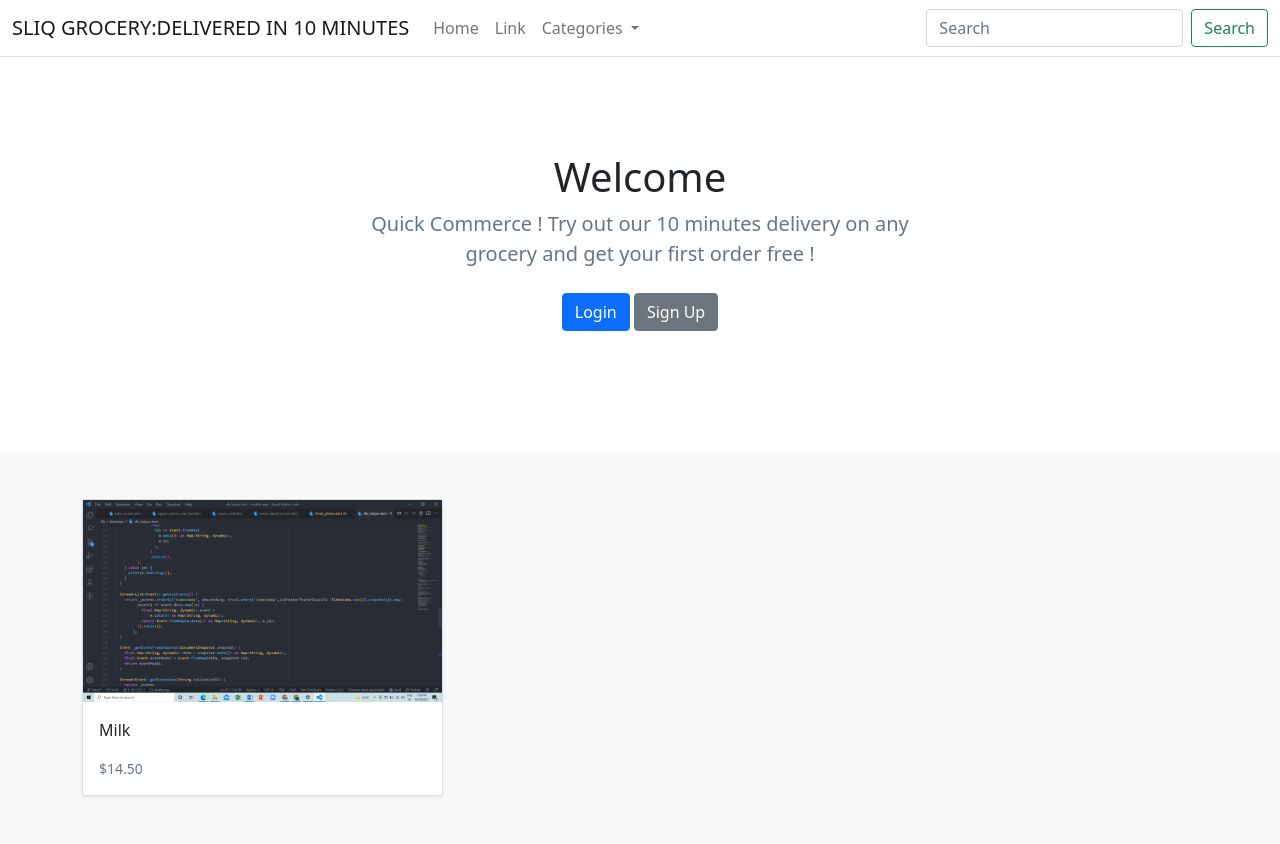
After one commit to HarshRathi2511/django-e-commerce, a Django app: a page that uses store/templates/store/category.html in a window 1280 px wide. The commit adds this page. Run offline with Django 4.2, Linux system fonts and the light colour scheme; data comes from the database, SQL or seed files in the repository; both versions use the stored data as it was after the commit; parts of the project's set-up code (start-up, migrations or seed data) failed here and were passed over; some libraries are stand-ins or nearby versions.

Commit message:
categories viewing and urls

```diff
--- a/store/models.py
+++ b/store/models.py
@@ -13,6 +13,10 @@ class Category(models.Model):
 
     def __str__(self):
         return self.name
+
+    def get_absolute_url(self):
+        return reverse('store:category_products', args=[self.slug])
+
 
 # The related_name attribute specifies the name of the reverse relation from the Category
 #  model back to your Product,otherwise default product_set()
--- /dev/null
+++ b/store/templates/store/category.html
@@ -0,0 +1,46 @@
+{% extends './base.html' %} {%load static%} {%block title%}Home{% endblock%}
+{%block content%}
+<main>
+
+    <section class="py-5 text-center container">
+      <div class="row py-lg-5">
+        <div class="col-lg-6 col-md-8 mx-auto">
+          <h1 class="fw-light">Welcome</h1>
+          <p class="lead text-muted">Quick Commerce ! Try out our 10 minutes delivery on any grocery and get your first order free !</p>
+          <p>
+            <a href="#" class="btn btn-primary my-2">Login</a>
+            <a href="#" class="btn btn-secondary my-2">Sign Up</a>
+          </p>
+        </div>
+      </div>
+    </section>
+
+    <div class="album py-5 bg-light">
+      <div class="container">
+
+        <div class="row row-cols-1 row-cols-sm-2 row-cols-md-3 g-3">
+
+          {%for product in products%}
+          <div class="col">
+            <div class="card shadow-sm">
+              <img class="img-fluid" alt="Responsive image" src="{{ product.image.url }}">
+              <div class="card-body">
+                <p class="card-text">
+                  <a class="text-dark text-decoration-none" href="{{ product.get_absolute_url }}"">{{ product.title }}</a>
+                </p>
+                <div class="d-flex justify-content-between align-items-center">
+                  <small class="text-muted">${{product.price}}</small>
+                </div>
+              </div>
+            </div>
+          </div>
+          {% endfor%}
+          </div>
+        </div>
+      </div>
+    </div>
+
+  </main>
+
+
+{%endblock%}
--- a/store/templates/store/detail.html
+++ b/store/templates/store/detail.html
@@ -10,7 +10,7 @@
     <main class="pt-5">
         <div class="row g-3">
             <div class="col-md-5 col-lg-5 order-md-first bg-light">
-                <img class="img-fluid mx-auto d-block" width="200px" alt="Responsive image" src="{{ product.image.url }}">
+                <img class="img-fluid mx-auto d-block" width="800px" alt="Responsive image" src="{{ product.image.url }}">
             </div>
             <div class="col-md-7 col-lg-7 ps-md-3 ps-lg-5">
                 <h1 class="mb-0 h4">{{ product.title }}</h1>
--- a/store/urls.py
+++ b/store/urls.py
@@ -5,6 +5,7 @@ app_name = 'store'
 
 urlpatterns = [
     path('',views.home_products,name= 'home_products'),
-    path('grocery/<slug:slug>',views.product_detail,name= 'product_detail')
+    path('grocery/<slug:slug>',views.product_detail,name= 'product_detail'),
     # <slug:slug> => var and the name
+    path('category/<slug:slug>',views.products_by_category,name='category_products')
 ]
--- a/store/views.py
+++ b/store/views.py
@@ -23,3 +23,9 @@ def product_detail(request,slug):
     #       return Record.objects.get(id=self.request.query_params['id'])
     #     except Record.DoesNotExist:
     #       raise Http404()
+
+def products_by_category(request,slug):
+    category= get_object_or_404(Category,slug=slug)
+    products_of_selected_category = Product.objects.filter(category=category)
+    print(products_of_selected_category)
+    return render(request,'store/category.html',{'products':products_of_selected_category})
```
Also changed, not shown: db.sqlite3, media/images/Screenshot_6.png (added).
